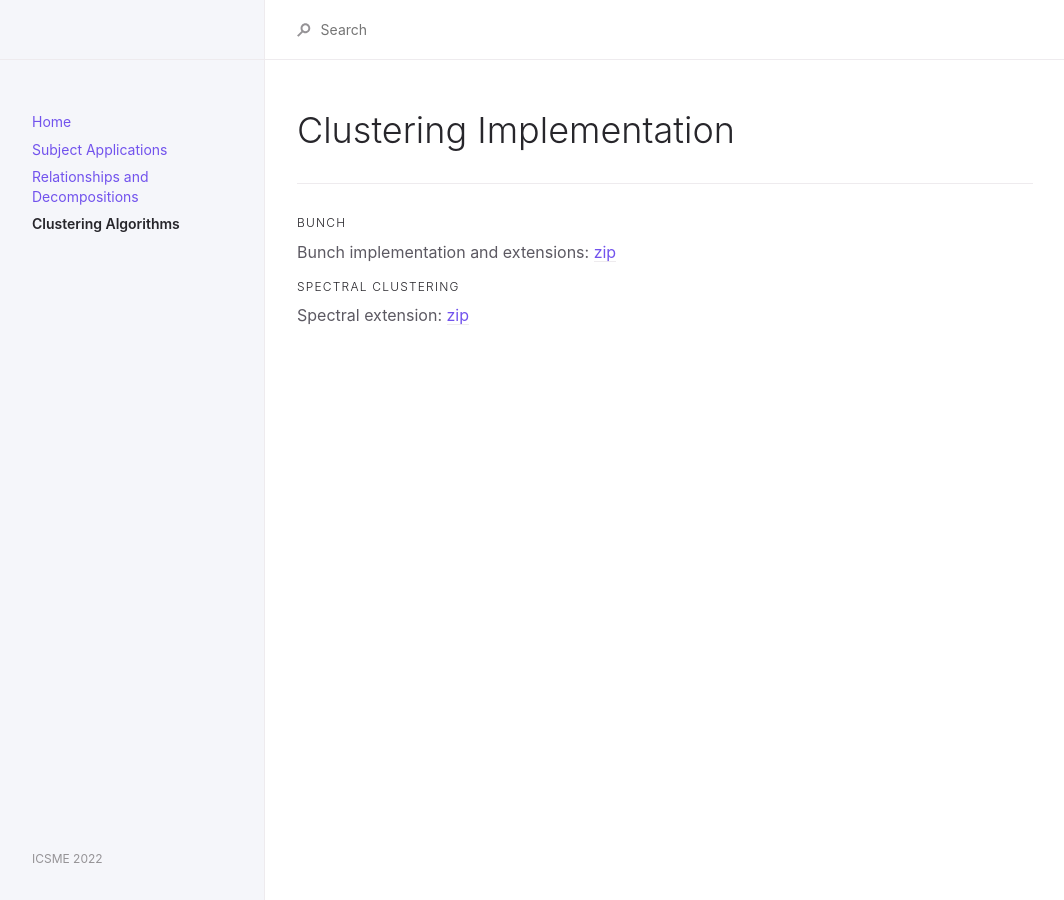
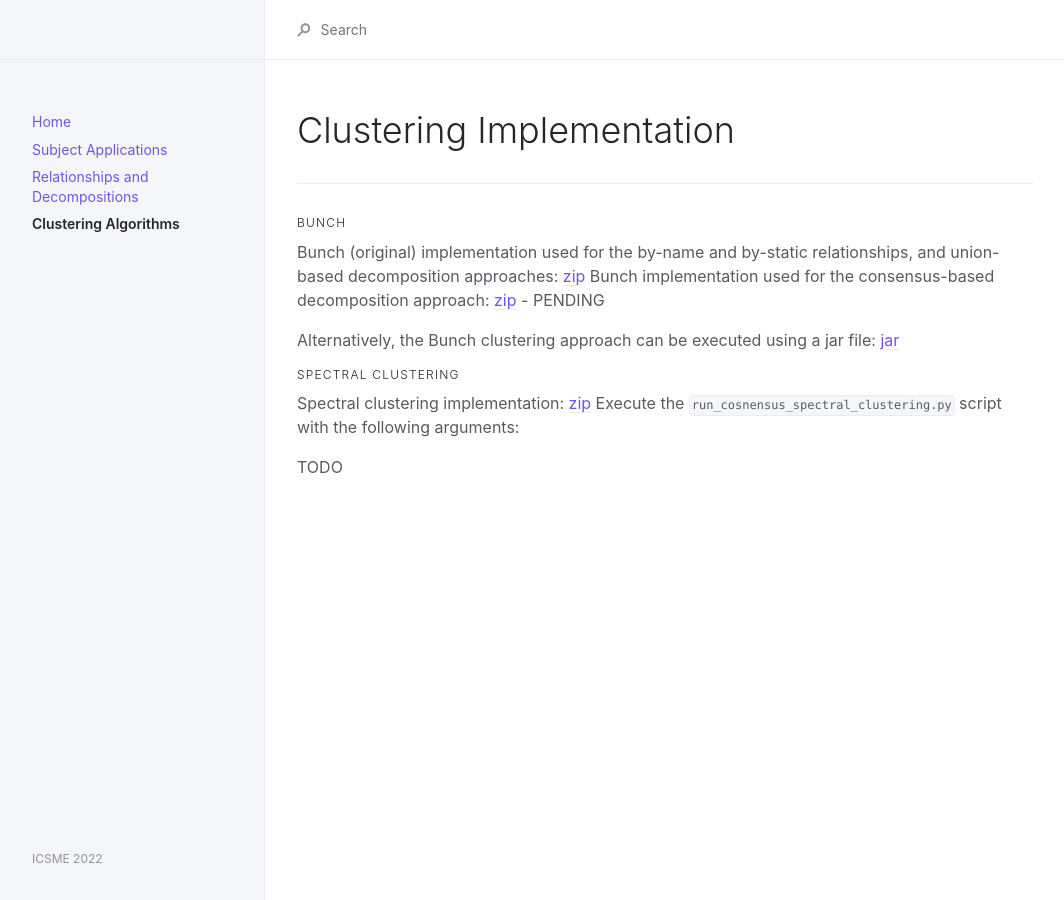
Before and after one commit to anonresearchsub/anonresearchsub.github.io, a Jekyll site: the page built from docs/clusteringalgorithms.md, in a window 1280 px wide. Shown: the whole page, without its empty margins (107-1171 px from the left). Built offline with Jekyll 4.4.1, drawn with Linux system fonts in a browser that asks for light colours.

Commit message:
added more info about clustering implementation and bunch source code

```diff
--- a/docs/clusteringalgorithms.md
+++ b/docs/clusteringalgorithms.md
@@ -11,8 +11,14 @@ permalink: /docs/clusteringimplementation
 
 #### Bunch
 
-Bunch implementation and extensions: [zip](/assets/data/Bunch-source.zip)
+Bunch (original) implementation used for the by-name and by-static relationships, and union-based decomposition approaches: [zip](/assets/data/Bunch-source.zip)
+Bunch implementation used for the consensus-based decomposition approach: [zip]() - PENDING
 
+Alternatively, the Bunch clustering approach can be executed using a jar file: [jar](/assets/data/Bunch-jar.zip)
 
 #### Spectral Clustering
-Spectral extension: [zip](/assets/data/Spectral-source.zip)
+
+Spectral clustering implementation: [zip](/assets/data/Spectral-source.zip)
+Execute the `run_cosnensus_spectral_clustering.py` script with the following arguments:
+
+TODO
```
Also changed, not shown: 3 other files.
